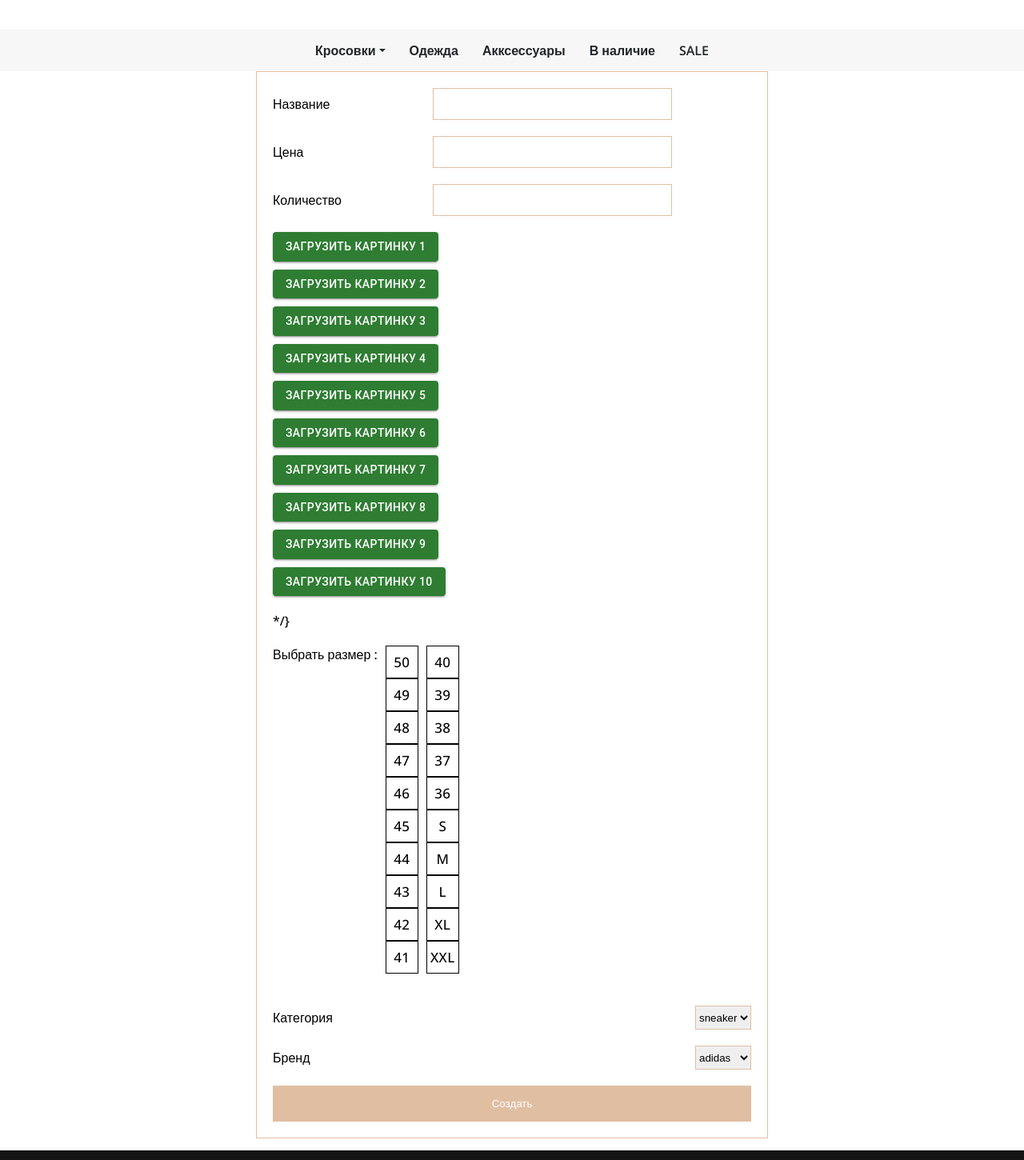
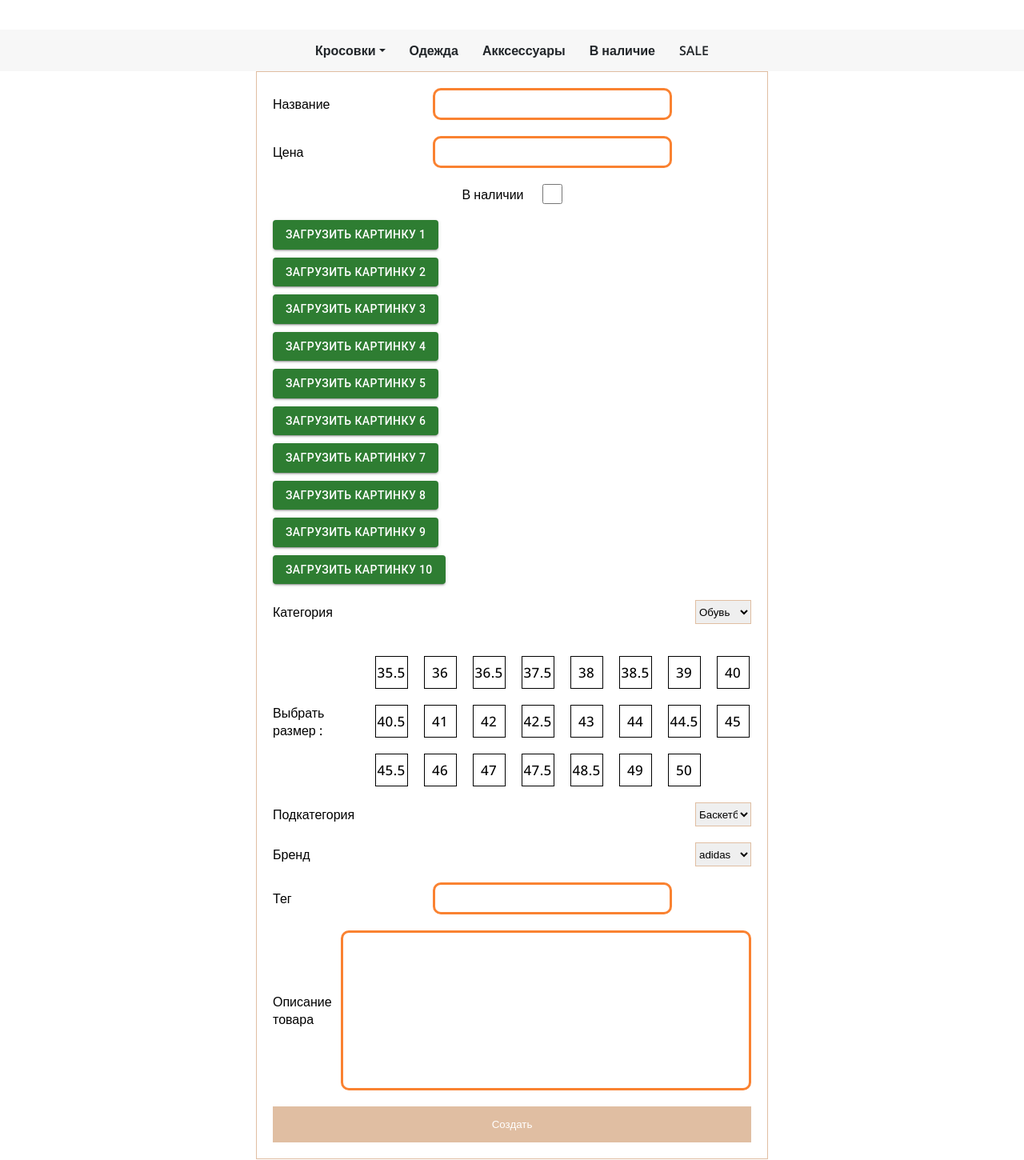
Before and after one commit to maxbirimkulov/basketroom, a React (Create React App) app: page /add in a window 1280 px wide. Shown: the part 332-1782 px from the top of the page at 80% size. Built offline with nearby package versions, Linux system fonts and the light colour scheme; no server answers.

Commit message:
add changes

```diff
--- a/src/App.js
+++ b/src/App.js
@@ -11,6 +11,7 @@ import SearchResult from "./pages/SearchResult/SearchResult";
 import ClothesAdd from "./pages/AddClothes/AddClothes";
 import { ToastContainer } from 'react-toastify';
 import 'react-toastify/dist/ReactToastify.css';
+import CatalogForExample from "./pages/CatalogForExample/CatalogForExample";
 
 function App() {
   // useEffect(() =>{
@@ -29,6 +30,7 @@ function App() {
           <Route path='/catalog' element={<Catalog/>}/>
           <Route path='/catalog/:page' element={<Catalog/>}/>
           <Route path='/catalog/:page/:category' element={<Catalog/>}/>
+          <Route path='/catalogForExample' element={<CatalogForExample/>}/>
           <Route path='/search' element={<SearchResult/>}/>
           <Route path='/product/:id' element={<Product/>}/>
           <Route path='/add' element={<ClothesAdd/>}/>
--- a/src/Layout/Header/Header.jsx
+++ b/src/Layout/Header/Header.jsx
@@ -82,6 +82,8 @@ const Header = () => {
                             </div>
                         </NavLink>
 
+                        <NavLink to={'/catalogForExample'}>CatalogForExample</NavLink>
+
 
                     </div>
 
--- a/src/components/Card/Card.jsx
+++ b/src/components/Card/Card.jsx
@@ -8,6 +8,7 @@ import {findUser} from "../../redux/user";
 import {addWatchedProducts} from "../../redux/clothes";
 import { ToastContainer, toast } from 'react-toastify';
 import 'react-toastify/dist/ReactToastify.css';
+import axios from "../../axios";
 
 
 const Card = ({page, video, product}) => {
@@ -78,8 +79,9 @@ const Card = ({page, video, product}) => {
             <div className='productCard__bot'>
                 <div>
                     {   video && <p>+ видео-обзор</p>   }
-                    <span className='productCard__price'>{product?.price || '4991'} руб</span>
+                    <span className='productCard__price'>{product?.price || '4991'} $</span>
                 </div>
+                <button className='productCard__btn' onClick={() => axios.delete(`clothes/${product._id}`).then(() => alert('удалено'))}>Удалить</button>
                 <button onClick={() =>{getProductToPage(product?._id)}} className='productCard__btn'>{page === 'fav' ? 'Подробнее' : 'Выбрать'}<FaEye/></button>
             </div>
         </div>
--- a/src/pages/AddClothes/AddClothes.jsx
+++ b/src/pages/AddClothes/AddClothes.jsx
@@ -37,14 +37,19 @@ const ClothesAdd = () => {
     const [image9, setImage9] = useState('');
     const [image10, setImage10] = useState('');
 
+
+    const [category, setCategory] = useState('shoes')
+    const [subCategory, setSubCategory] = useState('basketball')
+
     const addClothe = (data) => {
         try {
             setLoading(true);
             axios.post('/clothes', {
                 ...data,
-                colors,
                 sizes,
-                images
+                images,
+                "category": category,
+                "subcategory": subCategory
             }).then(() => {
                 setLoading(false);
 
@@ -62,7 +67,6 @@ const ClothesAdd = () => {
         setImages([image1,image2,image3,image4, image5, image6, image7, image8, image9, image10])
     }, [image1,image2,image3,image4, image5, image6, image7, image8, image9, image10]);
 
-
     return (
         <form className='create__form-content' onSubmit={handleSubmit(addClothe)}>
             <div className='create__form-block'>
@@ -79,11 +83,9 @@ const ClothesAdd = () => {
                 })} className='create__form-input'  type="number" id='price'/>
                 <span>{errors?.price?.message}</span>
             </div>
-            <div className='create__form-block'>
-                <label className='create__form-label' htmlFor="inStock">Количество</label>
-                <input {...register('inStock', {
-                    required: 'Это поле обязательное *',
-                })} className='create__form-input'  type="number" id='inStock'/>
+            <div className='create__form-block create__form-block-check'>
+                <label className='create__form-label ' htmlFor="inStock">В наличии</label>
+                <input {...register('inStock' )} className=' create__form-input-checkbox'  type="checkbox" id='inStock'/>
                 <span>{errors?.inStock?.message}</span>
             </div>
             <ul style={{display:"flex", flexDirection:"column", rowGap:"10px", alignItems: "flex-start"}} className='create__form-block'>
@@ -98,54 +100,91 @@ const ClothesAdd = () => {
                 <ClothesAddBtn images={image9} setImages={setImage9} num={9}/>
                 <ClothesAddBtn images={image10} setImages={setImage10} num={10}/>
             </ul>
-          */}
+            <div className='create__form-block'>
+                <label htmlFor="category">Категория</label>
+                <select onChange={(e) => setCategory(e.target.value)}  className='create__form-select'  id='category'>
+                    <option value='shoes'>Обувь</option>
+                    <option value='clothes'>Одежда</option>
+                    <option value='other'>Другое</option>
+                </select>
+            </div>
+
             <div>
-                <ul className='create__form-sizes'>
-                    <li>Выбрать размер :</li>
-                    <div>
+                <div className='create__form-sizes'>
+                    {
+                        category !== 'other' ? <p className='create__form-sizes-text'>Выбрать размер :</p> : ''
+                    }
+                    {
+                        category === 'shoes' ?
+                            <div className='create__form-sizes-row'>
+                                <CreateSizes sizes={sizes} setSizes={setSizes} size='35.5'/>
+                                <CreateSizes sizes={sizes} setSizes={setSizes} size='36'/>
+                                <CreateSizes sizes={sizes} setSizes={setSizes} size='36.5'/>
+                                <CreateSizes sizes={sizes} setSizes={setSizes} size='37.5'/>
+                                <CreateSizes sizes={sizes} setSizes={setSizes} size='38'/>
+                                <CreateSizes sizes={sizes} setSizes={setSizes} size='38.5'/>
+                                <CreateSizes sizes={sizes} setSizes={setSizes} size='39'/>
+                                <CreateSizes sizes={sizes} setSizes={setSizes} size='40'/>
+                                <CreateSizes sizes={sizes} setSizes={setSizes} size='40.5'/>
+                                <CreateSizes sizes={sizes} setSizes={setSizes} size='41'/>
+                                <CreateSizes sizes={sizes} setSizes={setSizes} size='42'/>
+                                <CreateSizes sizes={sizes} setSizes={setSizes} size='42.5'/>
+                                <CreateSizes sizes={sizes} setSizes={setSizes} size='43'/>
+                                <CreateSizes sizes={sizes} setSizes={setSizes} size='44'/>
+                                <CreateSizes sizes={sizes} setSizes={setSizes} size='44.5'/>
+                                <CreateSizes sizes={sizes} setSizes={setSizes} size='45'/>
+                                <CreateSizes sizes={sizes} setSizes={setSizes} size='45.5'/>
+                                <CreateSizes sizes={sizes} setSizes={setSizes} size='46'/>
+                                <CreateSizes sizes={sizes} setSizes={setSizes} size='47'/>
+                                <CreateSizes sizes={sizes} setSizes={setSizes} size='47.5'/>
+                                <CreateSizes sizes={sizes} setSizes={setSizes} size='48.5'/>
+                                <CreateSizes sizes={sizes} setSizes={setSizes} size='49'/>
                                 <CreateSizes sizes={sizes} setSizes={setSizes} size='50'/>
-                        <CreateSizes sizes={sizes} setSizes={setSizes} size='49'/>
-                        <CreateSizes sizes={sizes} setSizes={setSizes} size='48'/>
-                        <CreateSizes sizes={sizes} setSizes={setSizes} size='47'/>
-                        <CreateSizes sizes={sizes} setSizes={setSizes} size='46'/>
-                        <CreateSizes sizes={sizes} setSizes={setSizes} size='45'/>
-                        <CreateSizes sizes={sizes} setSizes={setSizes} size='44'/>
-                        <CreateSizes sizes={sizes} setSizes={setSizes} size='43'/>
-                        <CreateSizes sizes={sizes} setSizes={setSizes} size='42'/>
-                        <CreateSizes sizes={sizes} setSizes={setSizes} size='41'/>
-                    </div>
-                   <div>
-                       <CreateSizes sizes={sizes} setSizes={setSizes} size='40'/>
-                       <CreateSizes sizes={sizes} setSizes={setSizes} size='39'/>
-                       <CreateSizes sizes={sizes} setSizes={setSizes} size='38'/>
-                       <CreateSizes sizes={sizes} setSizes={setSizes} size='37'/>
-                       <CreateSizes sizes={sizes} setSizes={setSizes} size='36'/>
+                            </div > : category === 'clothes' ?  <div  className='create__form-sizes-row'>
+                                <CreateSizes sizes={sizes} setSizes={setSizes} size='XS'/>
                                 <CreateSizes sizes={sizes} setSizes={setSizes} size='S'/>
                                 <CreateSizes sizes={sizes} setSizes={setSizes} size='M'/>
                                 <CreateSizes sizes={sizes} setSizes={setSizes} size='L'/>
                                 <CreateSizes sizes={sizes} setSizes={setSizes} size='XL'/>
                                 <CreateSizes sizes={sizes} setSizes={setSizes} size='XXL'/>
+                            </div> : ''
+                    }
                 </div>
 
-                </ul>
+                {
+                    category === 'shoes' ?
+
+                        <div className='create__form-block'>
+                            <label htmlFor="category">Подкатегория</label>
+                            <select onChange={(e) => setSubCategory(e.target.value)}  className='create__form-select'  id='category'>
+                                <option value='basketball'>Баскетбольные</option>
+                                <option value='street'>Уличные</option>
+                                <option value='premium'>Премиум</option>
+                                <option value='other'>Другое</option>
+                            </select>
                         </div>
-            <div className='create__form-gender'>
-                {/*<p className='create__form-title'>Товар для :</p>*/}
-                {/*<div className='create__form-inpt'>*/}
-                {/*    <input {...register('gender')} value='uni' type="radio" id='uni' />*/}
-                {/*    <label htmlFor="uni">Унисекс</label>*/}
-                {/*</div>*/}
+
+                        : category === 'clothes' ?
+                            <div className='create__form-block'>
+                                <label htmlFor="category">Подкатегория</label>
+                                <select onChange={(e) => setSubCategory(e.target.value)}  className='create__form-select'  id='category'>
+                                    <option value='form'>Форма</option>
+                                    <option value='hoodie'>Толстовки</option>
+                                    <option value='pants'>Штаны</option>
+                                    <option value='socks'>Носки</option>
+                                    <option value='accessories'>Аксессуары</option>
+                                </select>
                             </div>
-            <div className='create__form-block'>
-                <label htmlFor="category">Категория</label>
-                <select {...register('category', {
-                    required: 'Это поле обязательное *',
-                })} className='create__form-select'  id='category'>
-                    <option>sneakers</option>
-                    <option>hoody</option>
-                    <option>sport suit</option>
-                    <option>uniform</option>
+                            : <div className='create__form-block'>
+                                <label htmlFor="category">Подкатегория</label>
+                                <select onChange={(e) => setSubCategory(e.target.value)}  className='create__form-select'  id='category'>
+                                    <option value='ball'>Мячи</option>
+                                    <option value='attribute'>Атрибутика</option>
+                                    <option value='decorations'>Украшения</option>
+                                    <option value='other'>Другое</option>
                                 </select>
+                            </div>
+                }
             </div>
              <div className='create__form-block'>
                 <label htmlFor="category">Бренд</label>
@@ -158,7 +197,16 @@ const ClothesAdd = () => {
                     <option>jordan</option>
                 </select>
             </div>
-
+            <div className='create__form-block'>
+                <label className='create__form-label' htmlFor="tag">Тег</label>
+                <input {...register('tag')} className='create__form-input'  type="text"  id='tag'/>
+                <span>{errors?.title?.message}</span>
+            </div>
+            <div className='create__form-block'>
+                <label className='create__form-label' htmlFor="description">Описание товара</label>
+                <textarea maxLength={250} {...register('description')} title='description' className='create__form-input create__form-textarea'  />
+                <span>{errors?.title?.message}</span>
+            </div>
             <button className='create__form-btn' type='submit'>Создать</button>
         </form>
     );
--- /dev/null
+++ b/src/pages/CatalogForExample/CatalogForExample.js
@@ -0,0 +1,32 @@
+import React, {useEffect, useState} from 'react';
+import axios from "../../axios";
+import Card from "../../components/Card/Card";
+
+const CatalogForExample = () => {
+
+    const [catalog, setCatalog] = useState([])
+
+    useEffect(() => {
+        axios('/clothes').then(({data}) => setCatalog(data))
+    })
+
+    return (
+        <section style={{padding: '50px 0'}}>
+            <div className='container'>
+                <div className="catalog__list-products">
+                    {
+                        catalog?.map(pare => (
+                            <div key={pare?.id} className="catalog__productCard">
+                                <Card product={pare}/>
+                            </div>
+                        ))
+                    }
+                </div>
+            </div>
+        </section>
+
+
+    );
+};
+
+export default CatalogForExample;
--- a/src/pages/Product/Product.jsx
+++ b/src/pages/Product/Product.jsx
@@ -152,21 +152,20 @@ const Product = () => {
                             <h2 className='product__top-title'>{oneProduct ? oneProduct.title : 'Air Jordan 1 \'Black Toe\''}</h2>
                             <p className='product__top-price'>{oneProduct ? oneProduct.price : '13127'} руб</p>
                             <p className='product__top-comment'>Оставить отзыв</p>
-                            <p className='product__top-text'>Кроссовки Майкла Джордана - Air Jordan 1 Retro. С этой
-                                модели начиналась история Jordan
-                                Brand. Появившиеся на свет в 1988 году они поразили своим ярким дизайном, не
-                                применяемым ни в одной баскетбольной обуви того времени. За что и штрафовали Майкла
-                                на 5000 $ каждую игру, когда он появлялся в "единичках". Вся эта шумиха спровоцировала
-                                огромный интерес к модели и Nike это было на руку. В итоге толпы фанатов выстраивались
-                                в очередь, чтобы заполучить "запрещенную" модель Майкла Джордана. В наше время, Air
-                                Jordan 1 Retro считаются настоящей иконной стиля, которой хочется обладать. Кроссовки
-                                мужские Air Jordan 1 'Black Toe', вы можете купить в баскетбольном магазине
-                                Basketroom.ru
+                            <p className='product__top-text'>{
+                                oneProduct.description
+                            }
                             </p>
                             <p className='product__top-sizesText'>Размер</p>
                             <div className='product__top-sizes'>
-                                <button className='product__top-size active'>12 US-46 EUR-30 cm</button>
-                                <button className='product__top-size'>11 US-45 EUR-29 cm</button>
+
+                                {
+                                    oneProduct.sizes.map((size) => (
+                                        <button className='product__top-size active'> {size}</button>
+                                        )
+                                    )
+                                }
+
 
                             </div>
                             <p className='product__top-return'>Обмен/Возврат в течение 14 дней</p>
--- a/src/scss/clothesAdd.scss
+++ b/src/scss/clothesAdd.scss
@@ -19,21 +19,54 @@
 
   }
 
+  &-textarea {
+    width: 100%;
+    height: 200px;
+  }
+
+  &-sizes{
+    display: flex;
+    column-gap: 20px;
+    align-items: center;
+    &-text{
+      width: 20%;
+    }
+    &-row{
+      width: 80%;
+      margin: 20px 0;
+      display: flex;
+      column-gap: 20px;
+      flex-wrap: wrap;
+      row-gap: 20px;
+    }
+  }
+
 
   &-block {
     width: 100%;
     display: flex;
     justify-content: space-between;
     align-items: center;
+    &-check{
+      justify-content: center;
+    }
+
     input {
       width: 50%;
       height: 40px;
       outline: none;
+      &.create__form-input-checkbox{
+        width:25px ;
+        height:25px ;
+      }
     }
+
   }
   &-input {
-    border: 1px solid #E0BEA2;
+
+    border: 3px solid #fa8231;
     padding-left: 15px;
+    border-radius: 10px;
   }
   &-select {
     width: 70px;
```
Also changed, not shown: 2 other files (tests, documents, lock files or other folders). Lines whose indentation alone changed are shown as unchanged.
